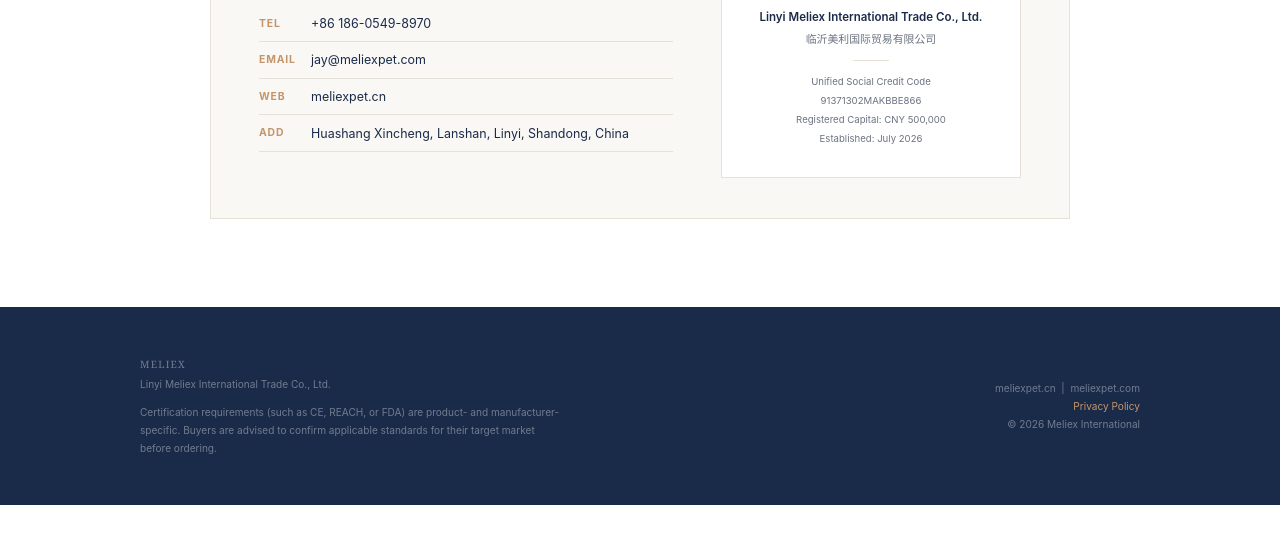
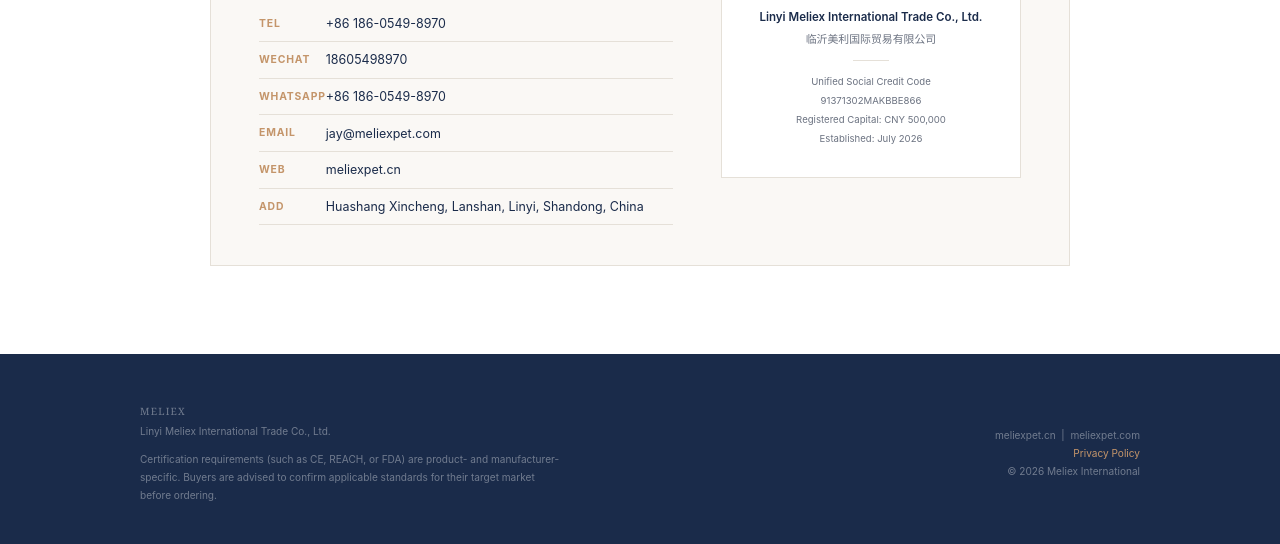
Before and after one commit to sz762865932-lab/meliex-homepage, a plain HTML site: page index.html in a window 1280 px wide. Shown: the part 3851-4395 px from the top of the page. Before the commit the page ends 4356 px from the top, so only its background shows below. Drawn offline with Linux system fonts and the light colour scheme.

Commit message:
Contact: 添加微信和WhatsApp

```diff
--- a/index.html
+++ b/index.html
@@ -138,6 +138,8 @@
 
         <table class="contact-table">
           <tr><td class="ct-label">Tel</td><td>+86 186-0549-8970</td></tr>
+          <tr><td class="ct-label">WeChat</td><td>18605498970</td></tr>
+          <tr><td class="ct-label">WhatsApp</td><td>+86 186-0549-8970</td></tr>
           <tr><td class="ct-label">Email</td><td><a href="mailto:jay@meliexpet.com">jay@meliexpet.com</a></td></tr>
           <tr><td class="ct-label">Web</td><td>meliexpet.cn</td></tr>
           <tr><td class="ct-label">Add</td><td>Huashang Xincheng, Lanshan, Linyi, Shandong, China</td></tr>
```
Also changed, not shown: 1 other file.
